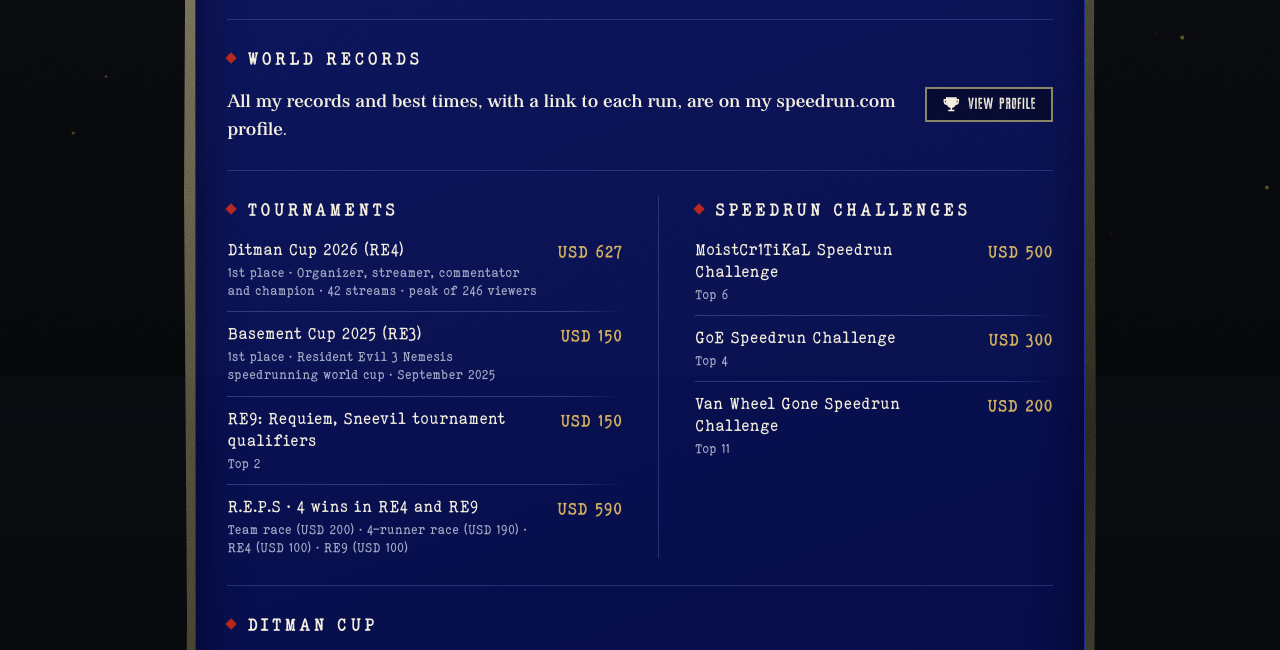
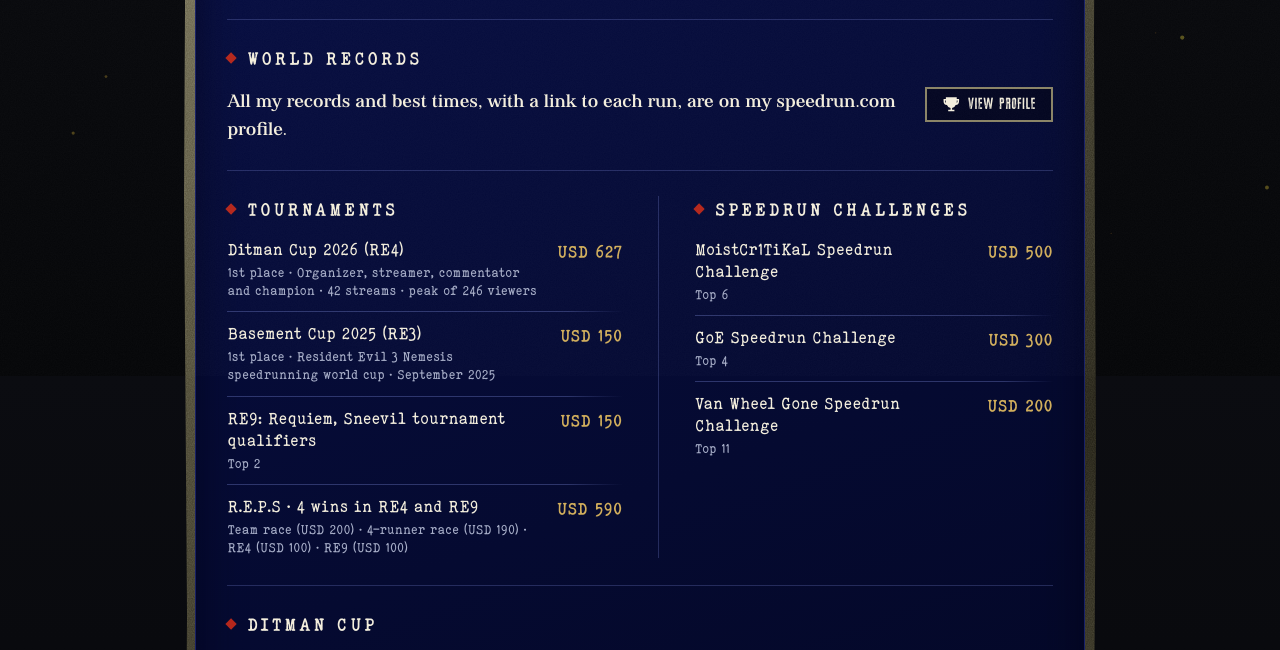
Before and after one commit to JokerUY/jokeruy.github.io, a plain HTML site: page index.html in a window 1280 px wide. Shown: the part 424-1074 px from the top of the page. Drawn offline with Linux system fonts and the light colour scheme.

Commit message:
Azul interior de la tarjeta mas oscuro
Co-Authored-By: Claude Sonnet 5.5 <noreply@anthropic.com>

```diff
--- a/index.html
+++ b/index.html
@@ -12,7 +12,7 @@
 :root {
   color-scheme: dark;
   --bg: #050609;
-  --blue: #0B1560; --blue-d: #050B42; --blue-line: #1E2A8A;
+  --blue: #08104A; --blue-d: #030620; --blue-line: #172068;
   --iron-hi: #8A8466; --iron-mid: #4A4630; --iron-dark: #1E1C13;
   --gold: #D1AE5C; --red: #B5271C;
   --text: #FFFFFF; --cream: #F3EEDD; --muted: #A7AEC8; --line: rgba(150, 165, 255, .22);
```
